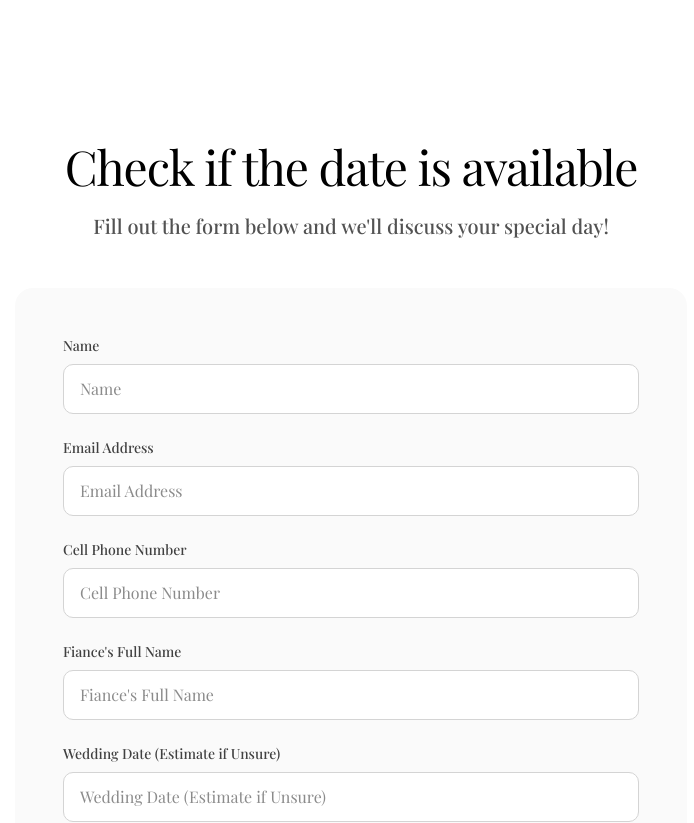
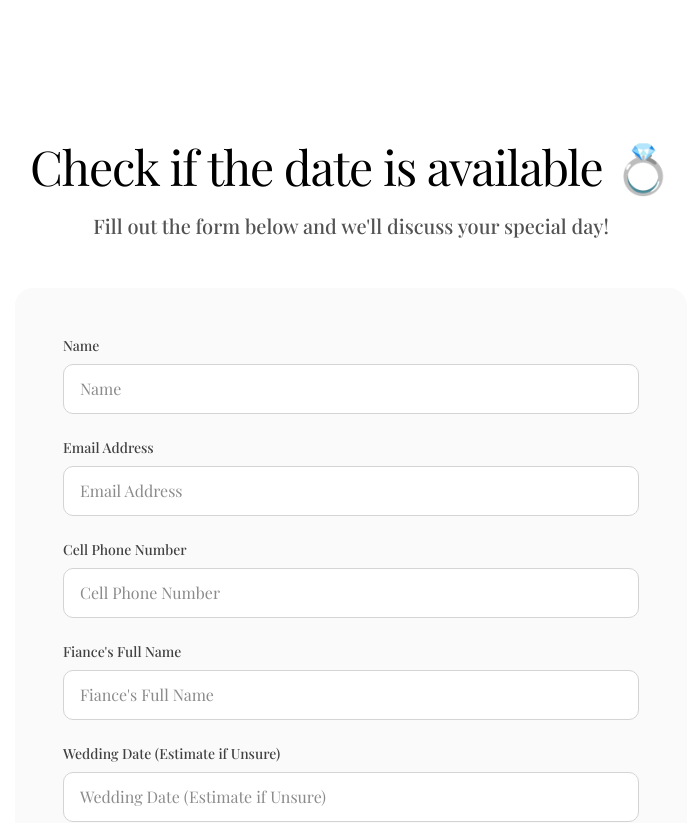
Before and after one commit to kalebrowland99/lovefilms, a Next.js app: page / in a window 1280 px wide. Shown: the part 1000-1823 px from the top of the page, without its empty margins (289-983 px from the left). Built offline with nearby package versions, Linux system fonts and the light colour scheme.

Commit message:
Add ring emoji to booking form headings

```diff
--- a/app/page.tsx
+++ b/app/page.tsx
@@ -152,7 +152,7 @@ export default function Home() {
         <div className="mx-auto max-w-4xl">
           <div id="booking" className="text-center mb-12">
             <h2 className="text-3xl font-serif tracking-tight sm:text-5xl sm:leading-tight mb-4 text-black dark:text-white">
-              Check if the date is available
+              Check if the date is available 💍
             </h2>
             <p className="text-md max-w-[600px] mx-auto font-medium text-neutral-600 dark:text-neutral-400 sm:text-xl">
               Fill out the form below and we'll discuss your special day!
@@ -299,7 +299,7 @@ export default function Home() {
         <div className="mx-auto max-w-4xl">
           <div className="text-center mb-12">
             <h2 className="text-3xl font-serif tracking-tight sm:text-5xl sm:leading-tight mb-4 text-black dark:text-white">
-              Check if the date is available
+              Check if the date is available 💍
             </h2>
             <p className="text-md max-w-[600px] mx-auto font-medium text-neutral-600 dark:text-neutral-400 sm:text-xl">
               Fill out the form below and we'll discuss your special day!
```
